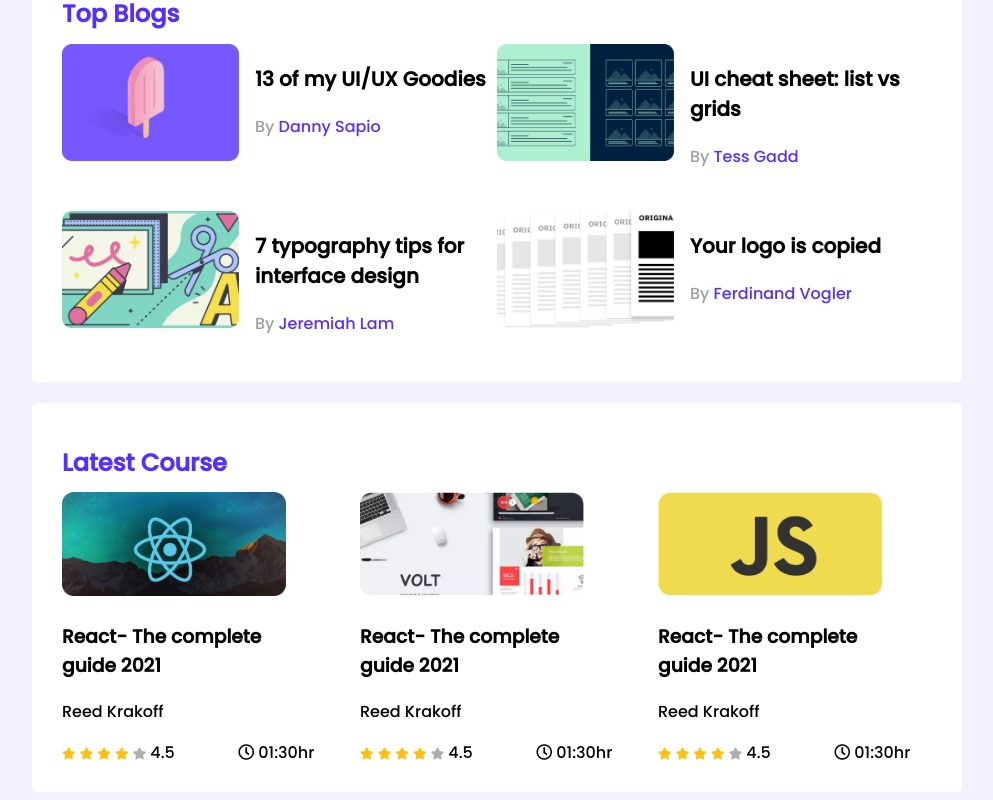
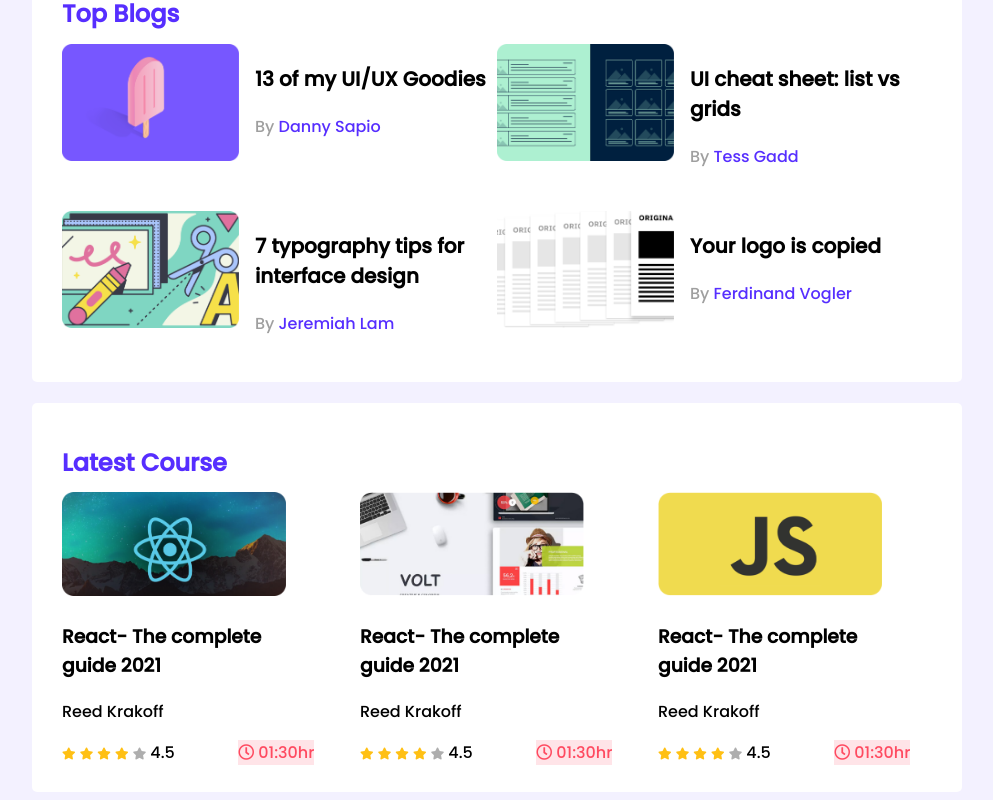
Before and after one commit to Alimsdk/leader-board-css3, a plain HTML site: page index.html in a window 1280 px wide. Shown: the part 327-1127 px from the top of the page, without its empty margins (143-1136 px from the left). Drawn offline with Linux system fonts and the light colour scheme.

Commit message:
color changed

```diff
--- a/index.html
+++ b/index.html
@@ -126,7 +126,7 @@
 
                             <div class="course-duration">
                                 <i class="far fa-clock"></i>
-                                01:30hr
+                                <span class="time"> 01:30hr</span>
                             </div>
                         </div>
                     </div>
@@ -151,7 +151,7 @@
 
                             <div class="course-duration">
                                 <i class="far fa-clock"></i>
-                                01:30hr
+                                <span class="time"> 01:30hr</span>
                             </div>
                         </div>
                     </div>
@@ -176,7 +176,7 @@
 
                             <div class="course-duration">
                                 <i class="far fa-clock"></i>
-                                01:30hr
+                                <span class="time"> 01:30hr</span>
                             </div>
                         </div>
                     </div>
--- a/styles/style.css
+++ b/styles/style.css
@@ -80,6 +80,8 @@ justify-content: space-between;}
 .fa-star.empty{
     color: #AEAEAE;
 }
+.fa-clock,.time{color: #FF4A60;}
+.course-duration{background-color: #FFE4E8;}
 
 /* media query for mobile device */
 
@@ -88,8 +90,8 @@ justify-content: space-between;}
       .container{width: 100%;}
       .players,.blogs,.courses{grid-template-columns: repeat(1,1fr);}
       .player,.blog,.course{flex-direction: column;}
+    .course{margin-bottom: 60px;}
 
-    .course{margin-bottom: 60px;}
 }
 
 /* tab view */
```
